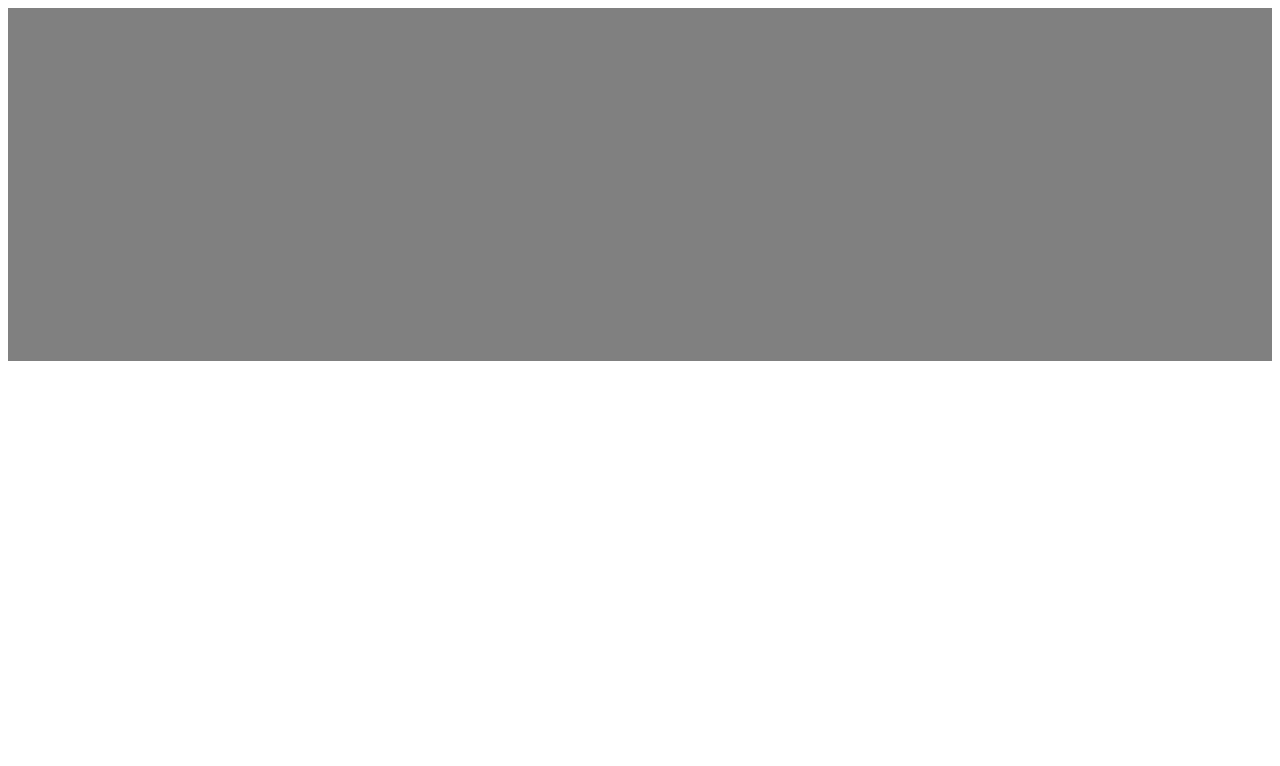
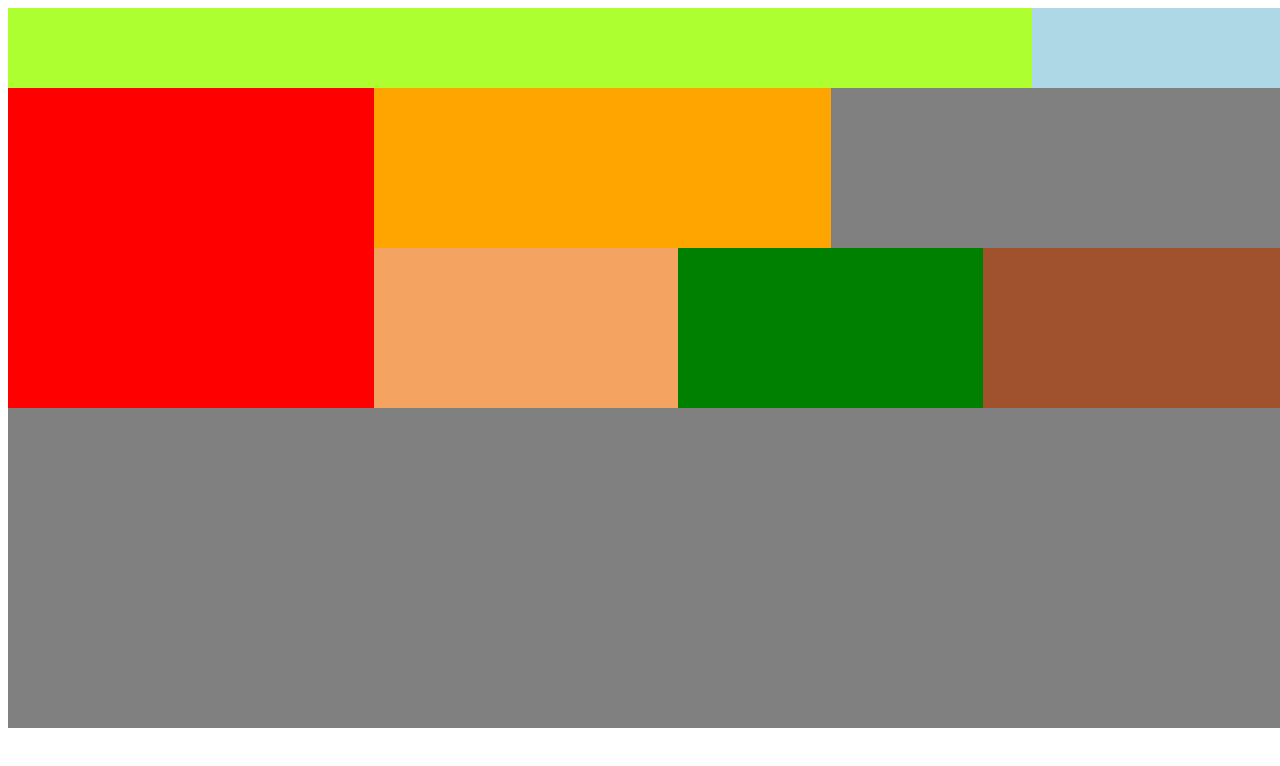
Before and after one commit to TheoRicherol/exoHTML_CSS, a plain HTML site: page exo6/flex/index.html in a window 1280 px wide. Drawn offline with Linux system fonts and the light colour scheme.

Commit message:
last version grid

```diff
--- a/exo6/flex/css/style.css
+++ b/exo6/flex/css/style.css
@@ -1,14 +1,20 @@
 /* *{border :1px solid black} */
 
+body,html{
+    width: 100%;
+    height: 100%;
+}
 
 .container{
     display: flex;
     flex-direction: row;
+    height: 10% ;
 }
 
 .containerDouble{
     display: flex;
     flex-direction: row;
+    height: 40%;
 }
 
 .redSide{
@@ -19,50 +25,48 @@
 }
 
 .greenyellow{
-    height: 15%;
     width: 80%;
     background-color: greenyellow;
 }
 .lightblue{
-    height: 15%;
     width: 20%;
     background-color: lightblue;
 }
 .red{
-    height: 30% ;
+
     width: 40%;
     background-color: red;
 }
 .orange{
-    height: 15%;
+    height: 50%;
     width: 50%;
     background-color: orange;
 }
 .gray{
-    height: 15%;
+    height: 50%;
     width: 50%;
     background-color: gray;
 }
 .amber{
-    height: 15%;
+    height: 50%;
     width: 33.33%;
     background-color: sandybrown;
 }
 
 .green{
 
-    height: 15%;
+    height: 50%;
     width: 33.33%;
     background-color: green;
 }
 
 .darkred{
-    height: 15%;
+    height: 50%;
     width: 33.33%;
     background-color: sienna;
 }
 .grey{
-    height: 45%;
+    height: 40% ;
     width: 100%;
     background-color: grey;
 }
--- a/exo6/grid/css/style.css
+++ b/exo6/grid/css/style.css
@@ -4,13 +4,14 @@
 .container{
     display: grid;
     grid-template-columns: repeat(9, 1fr);
-    grid-template-rows: repeat(6,20vh);
+    grid-template-rows: repeat(5,15vh);
     justify-content: stretch;
 }
 
 .greenyellow{
     background-color: greenyellow;
     grid-area: 1/8/1/1 ;
+
 }
 
 .lightblue{
```
